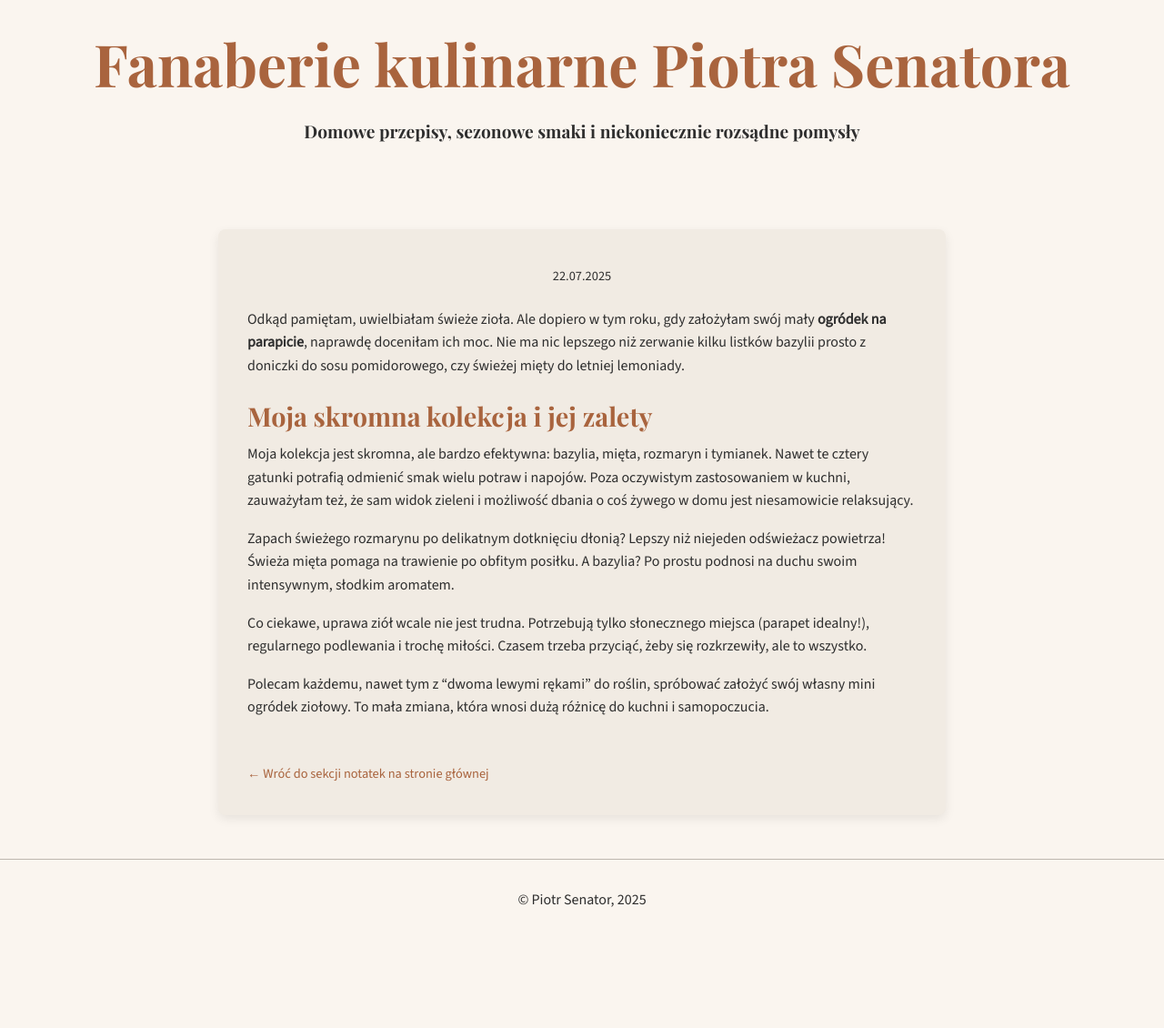
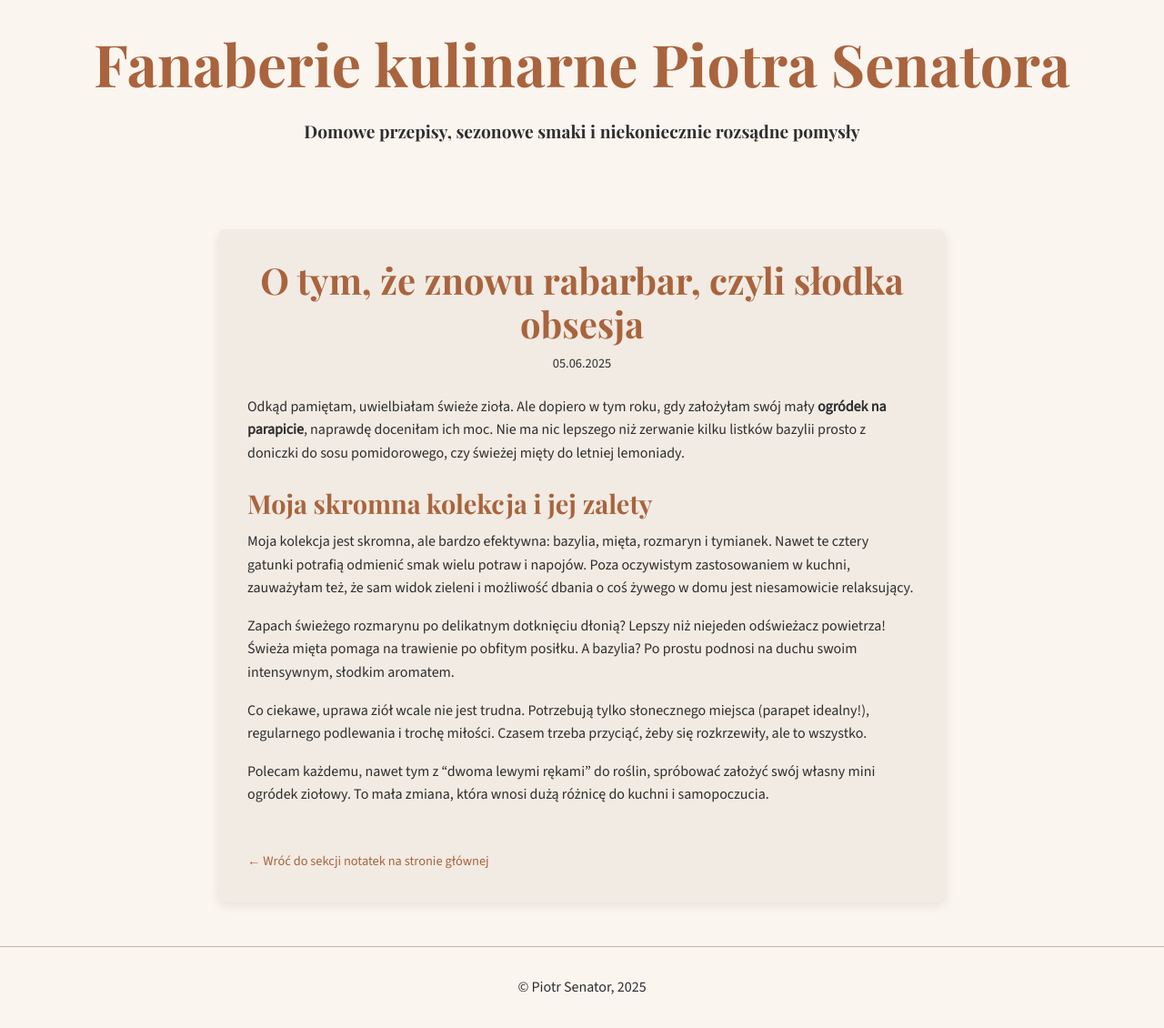
Before and after one commit to piotrsenator/kuchnia, a Jekyll site: the page built from _notes/2025-08-15-moc-ziol-ogrodek-na-parapicie.md, in a window 1280 px wide. Shown: the whole page at 91% size. Built offline with Jekyll 4.4.1, drawn with Linux system fonts in a browser that asks for light colours; before the commit the page ends 1034 px from its top, so only the background shows below that.

Commit message:
Update 2025-08-15-moc-ziol-ogrodek-na-parapicie.md

```diff
--- a/_notes/2025-08-15-moc-ziol-ogrodek-na-parapicie.md
+++ b/_notes/2025-08-15-moc-ziol-ogrodek-na-parapicie.md
@@ -1,8 +1,8 @@
 ---
 layout: note
-title: Moc Ziół: Dlaczego Warto Mieć Mini Ogródek Na Parapicie
-date: 2025-08-15
-image_main:
+title: O tym, że znowu rabarbar, czyli słodka obsesja
+date: 2025-06-05
+image_main: "/images/notes/o-tym-ze-znow-rabarbar-main.jpg"
 ---
 
 Odkąd pamiętam, uwielbiałam świeże zioła. Ale dopiero w tym roku, gdy założyłam swój mały **ogródek na parapicie**, naprawdę doceniłam ich moc. Nie ma nic lepszego niż zerwanie kilku listków bazylii prosto z doniczki do sosu pomidorowego, czy świeżej mięty do letniej lemoniady.
```
